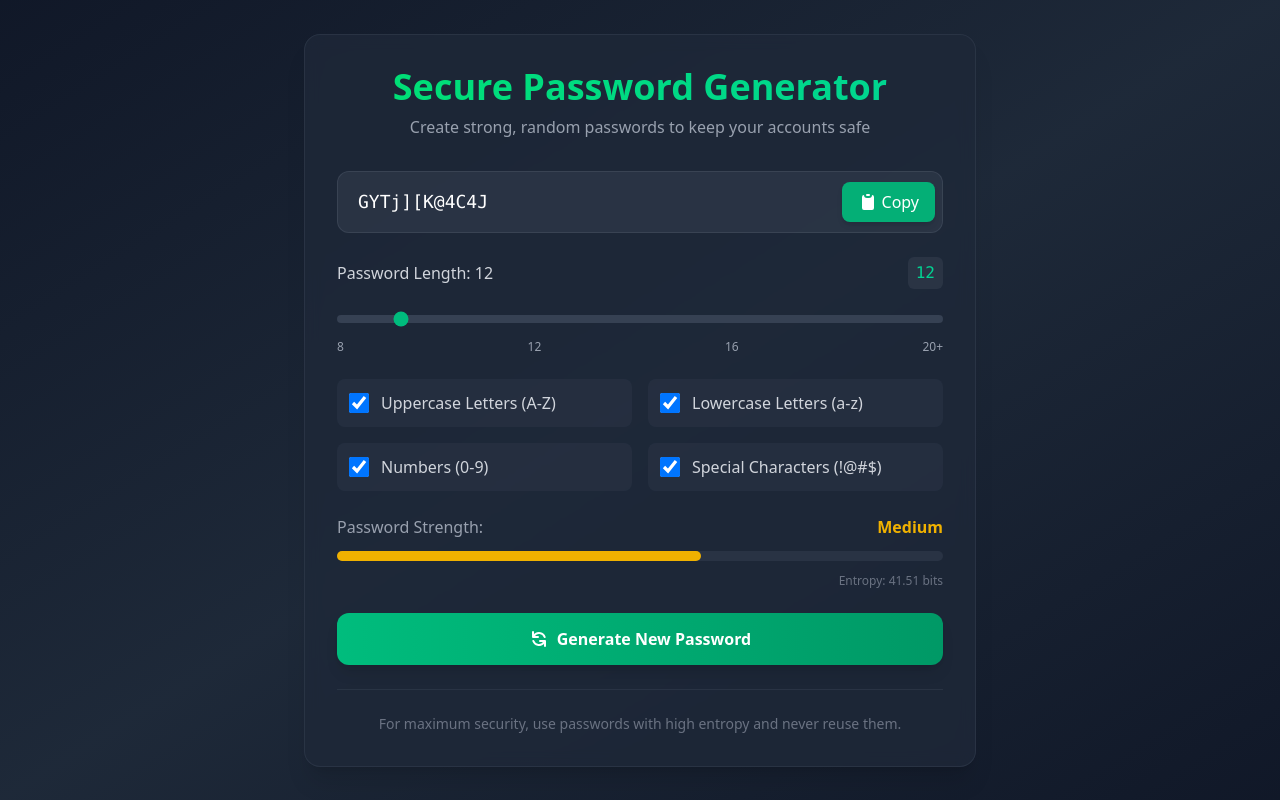
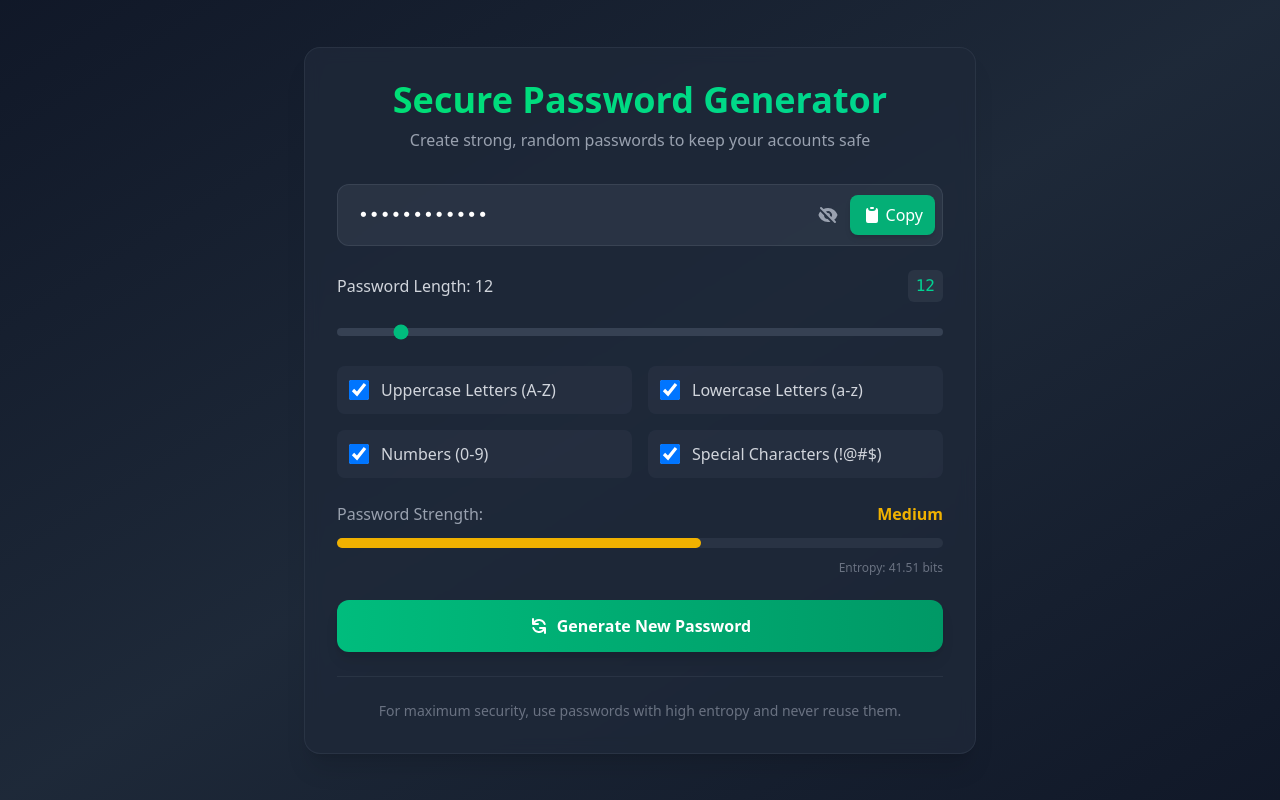
Before and after one commit to lakadeamit220/password-generator, a React (Vite) app: page / in a window 1280 px wide. Built offline with nearby package versions, Linux system fonts and the light colour scheme.

Commit message:
Added show-hide password icon.

```diff
--- a/src/App.jsx
+++ b/src/App.jsx
@@ -1,7 +1,6 @@
 import { useState, useCallback, useEffect, useRef } from "react";
 
 function App() {
-  // State declarations remain the same
   const [length, setLength] = useState(12);
   const [numberAllowed, setNumberAllowed] = useState(true);
   const [charAllowed, setCharAllowed] = useState(true);
@@ -9,6 +8,7 @@
   const [lowerAllowed, setLowerAllowed] = useState(true);
   const [password, setPassword] = useState("");
   const [copied, setCopied] = useState(false);
+  const [showPassword, setShowPassword] = useState(false);
   const passwordRef = useRef(null);
 
   const commonPatterns = [
@@ -16,7 +16,6 @@
     "admin", "welcome", "monkey", "dragon", "baseball", "football"
   ];
 
-  // Utility functions remain the same
   const generateSecureRandom = () => {
     const array = new Uint32Array(1);
     window.crypto.getRandomValues(array);
@@ -132,7 +131,7 @@
         <div className="space-y-6">
           <div className="relative group">
             <input
-              type="text"
+              type={showPassword ? "text" : "password"}
               value={password}
               className="w-full py-4 px-5 bg-gray-700/50 text-white rounded-xl focus:outline-none focus:ring-2 focus:ring-emerald-400/50 text-lg font-mono border border-gray-600/50 transition-all duration-200 group-hover:border-emerald-400/30"
               placeholder="Generating secure password..."
@@ -140,11 +139,29 @@
               ref={passwordRef}
               aria-describedby="password-strength"
             />
+            <div className="absolute right-2 top-1/2 transform -translate-y-1/2 flex gap-1">
+              <button
+                onClick={() => setShowPassword(!showPassword)}
+                className="p-2 text-gray-400 hover:text-emerald-400 transition-colors"
+                aria-label={showPassword ? "Hide password" : "Show password"}
+              >
+                {showPassword ? (
+                  <svg xmlns="http://www.w3.org/2000/svg" className="h-5 w-5" viewBox="0 0 20 20" fill="currentColor">
+                    <path d="M10 12a2 2 0 100-4 2 2 0 000 4z" />
+                    <path fillRule="evenodd" d="M.458 10C1.732 5.943 5.522 3 10 3s8.268 2.943 9.542 7c-1.274 4.057-5.064 7-9.542 7S1.732 14.057.458 10zM14 10a4 4 0 11-8 0 4 4 0 018 0z" clipRule="evenodd" />
+                  </svg>
+                ) : (
+                  <svg xmlns="http://www.w3.org/2000/svg" className="h-5 w-5" viewBox="0 0 20 20" fill="currentColor">
+                    <path fillRule="evenodd" d="M3.707 2.293a1 1 0 00-1.414 1.414l14 14a1 1 0 001.414-1.414l-1.473-1.473A10.014 10.014 0 0019.542 10C18.268 5.943 14.478 3 10 3a9.958 9.958 0 00-4.512 1.074l-1.78-1.781zm4.261 4.26l1.514 1.515a2.003 2.003 0 012.45 2.45l1.514 1.514a4 4 0 00-5.478-5.478z" clipRule="evenodd" />
+                    <path d="M12.454 16.697L9.75 13.992a4 4 0 01-3.742-3.741L2.335 6.578A9.98 9.98 0 00.458 10c1.274 4.057 5.065 7 9.542 7 .847 0 1.669-.105 2.454-.303z" />
+                  </svg>
+                )}
+              </button>
               <button
                 onClick={copyPasswordToClipboard}
-              className={`absolute right-2 top-1/2 transform -translate-y-1/2 ${
+                className={`${
                   copied ? "bg-emerald-600" : "bg-emerald-500/90 hover:bg-emerald-600"
-              } text-white px-4 py-2 rounded-lg transition-all duration-200 flex items-center gap-1 shadow-md`}
+                } text-white px-3 py-2 rounded-lg transition-all duration-200 flex items-center gap-1 shadow-md`}
                 aria-label={copied ? "Password copied" : "Copy password to clipboard"}
               >
                 {copied ? (
@@ -165,6 +182,7 @@
                 )}
               </button>
             </div>
+          </div>
 
           <div className="space-y-6">
             <div className="space-y-4">
@@ -183,12 +201,6 @@
                 onChange={(e) => setLength(Number(e.target.value))}
                 aria-label={`Password length: ${length}`}
               />
-              <div className="flex justify-between text-xs text-gray-400">
-                <span>8</span>
-                <span>12</span>
-                <span>16</span>
-                <span>20+</span>
-              </div>
             </div>
 
             <div className="grid grid-cols-1 md:grid-cols-2 gap-4">
```
Lines whose indentation alone changed are shown as unchanged.
